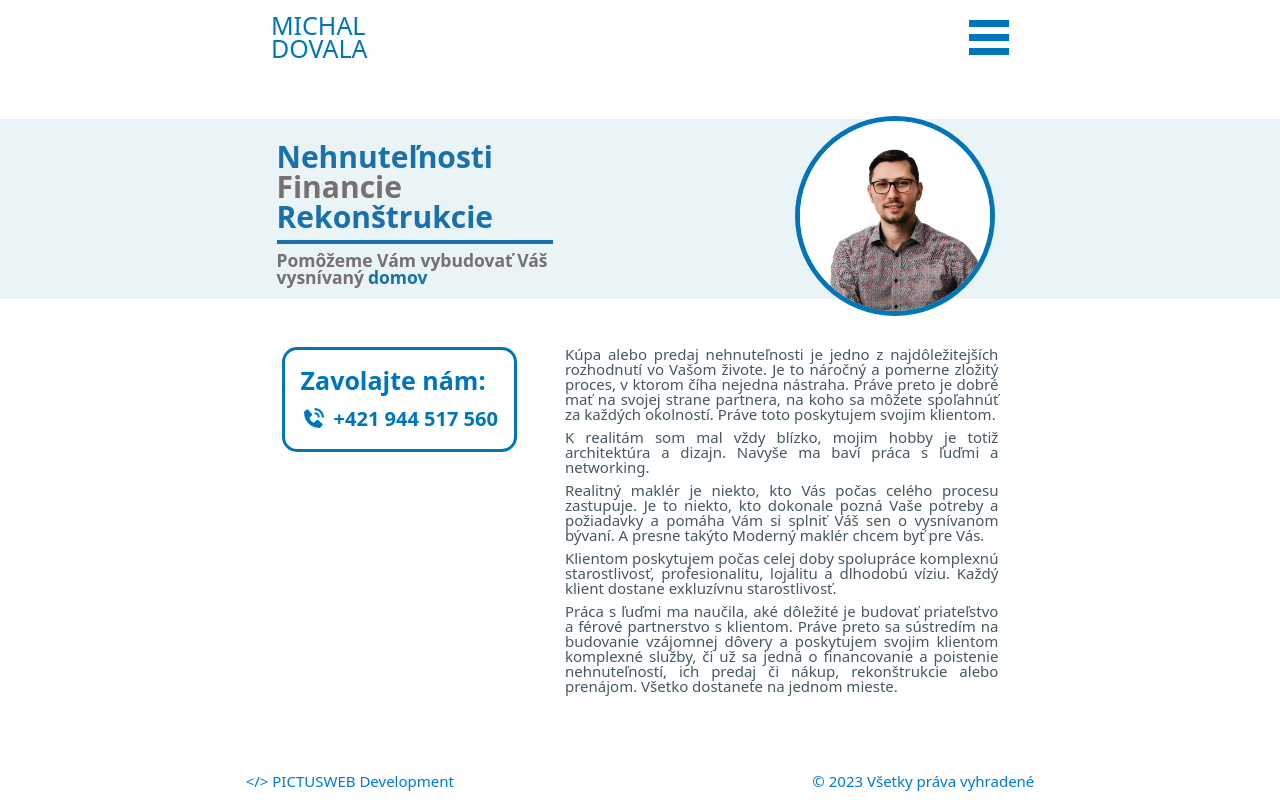
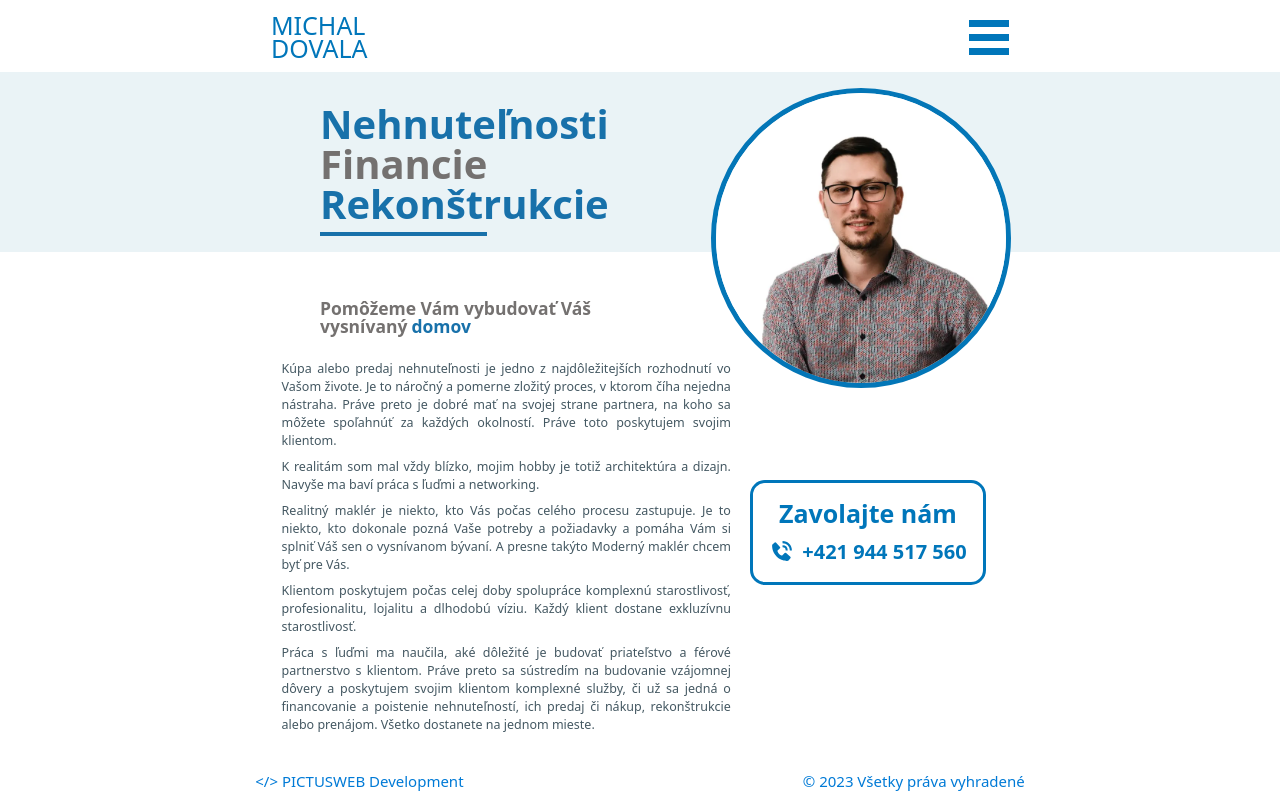
Before and after one commit to pkvarg/findoktor, a React (Vite) app: page /about in a window 1280 px wide. Built offline with nearby package versions, Linux system fonts and the light colour scheme.

Commit message:
about new

```diff
--- a/src/components/Footer.jsx
+++ b/src/components/Footer.jsx
@@ -16,7 +16,7 @@ const Footer = () => {
         className={
           path === '/'
             ? 'mt-8 flex flex-row items-center justify-center gap-[15%] text-[10px] text-[#007ad6] md:gap-[35%] lg:mt-8 lg:gap-[25%] lg:text-[15px] xl:gap-[26%] 2xl:gap-[30%]'
-            : 'mt-8 flex flex-row items-center justify-center gap-[15%] text-[10px] text-[#007ad6] md:gap-[35%] lg:mt-8 lg:gap-[28%]  lg:text-[15px] xl:gap-[28%] 2xl:gap-[30%]'
+            : 'mt-8 flex flex-row items-center justify-center gap-[15%] text-[10px] text-[#007ad6] md:gap-[35%] lg:mt-8 lg:gap-[28%]  lg:text-[15px] xl:gap-[26.5%] 2xl:gap-[30%]'
         }
       >
         <a
--- a/src/components/calculator/Component15.jsx
+++ b/src/components/calculator/Component15.jsx
@@ -79,7 +79,7 @@ const Component15 = ({
           //onClick={onNext}
           className="h-10 rounded-[35px] border-2 border-[#0076ba] px-7 py-0 text-[15px] font-bold uppercase hover:border-2 hover:border-[#03065f] lg:h-10 lg:px-7 lg:py-2 lg:text-[15px]"
         >
-          {isLoading ? 'pracujem...' : 'Ďalej'}
+          {isLoading ? 'odosielam...' : 'Ďalej'}
         </button>
       </div>
     </div>
--- a/src/pages/About.jsx
+++ b/src/pages/About.jsx
@@ -7,54 +7,38 @@ const Footer = lazy(() => import('./../components/Footer'));
 
 const About = () => {
   return (
-    <div className="relative flex h-[1200px]  grid-rows-3 flex-col  lg:grid lg:h-screen">
+    <div className="relative flex h-[1100px] grid-rows-3 flex-col  lg:grid lg:h-screen">
       <div className="h-[min-content]">
         <CalcNavbar />
       </div>
-      <div className="z-10 h-auto flex-1 lg:h-[100%]">
-        <div className="relative mt-2 h-[165px] bg-[#eaf3f6] lg:-mt-[13.5%] lg:h-[180px] xl:-mt-[11.5%] 2xl:-mt-[12%]">
-          <div className="mx-1 flex flex-col justify-center gap-0 pt-[3%] lg:mx-0 lg:flex-row lg:gap-[20%] xl:gap-[20%] 2xl:gap-[28%]">
-            <div className="">
-              <div className="ml-1 mt-6 text-[25px] font-semibold leading-[22.5px] text-[#1871aa] lg:-mt-4 lg:ml-0 lg:text-[30px] lg:leading-[30px]">
-                <p className="">Nehnuteľnosti</p>
-                <p className="text-[#747170]">Financie</p>
-                <p className="">Rekonštrukcie</p>
-                <div className="my-2 h-[4px] w-[42%] bg-[#1871aa] lg:w-[102%]"></div>
-                <p className="text-[17.5px] leading-[17.5px] text-[#747170]">
-                  Pomôžeme Vám vybudovať Váš <br /> vysnívaný
-                  <span className="ml-1 text-[#1871aa]">domov</span>
-                </p>
-              </div>
+      <div className="z-10 flex h-auto flex-col">
+        <div className="absolute top-[5%] w-[100%] lg:top-[9%]">
+          <div className="relative h-[165px] bg-[#eaf3f6] lg:h-[180px]">
+            <div className="absolute left-2 pt-8 text-[25px] font-bold leading-[22.5px] text-[#1871aa] lg:left-[25%] lg:text-[40px] lg:leading-[40px]">
+              <p className="">Nehnuteľnosti</p>
+              <p className="text-[#747170]">Financie</p>
+              <p className="">Rekonštrukcie</p>
+              <div className="my-2 h-[4px] w-[52%] bg-[#1871aa] lg:w-[58%]"></div>
             </div>
-            <div className="absolute right-2 top-7 w-auto rounded-full border-[4px] border-[#0376b7] lg:relative  lg:-mt-[70px] lg:w-auto lg:border-[5px]">
+
+            <div className="absolute right-2 top-1 w-auto rounded-full border-[4px] border-[#0376b7] lg:right-[21%] lg:top-4 lg:w-auto lg:border-[5px]">
               <img
-                className="h-[110px] w-[110px] rounded-full lg:h-[190px] lg:w-[190px]"
+                className="h-[150px] w-[150px] rounded-full lg:h-[290px] lg:w-[290px]"
                 src="about.webp"
                 alt="dovala"
               />
             </div>
           </div>
         </div>
-        <div className="mx-[22%] mt-[45%] hidden gap-12 lg:mt-12 lg:flex lg:flex-row 2xl:mx-[24%] 2xl:mt-32">
-          <div>
-            <p
-              id="phone"
-              onClick={() => showContact('phone')}
-              className="flex w-max flex-col items-start gap-2 rounded-[30px] border-[3px] border-[#0076ba] px-4 py-4 text-[20px]  font-bold leading-[20px] text-[#0076ba] lg:rounded-[15px] lg:text-[25px] lg:leading-[29.5px]
-          "
-            >
-              <a className="" href="tel:+421944517560">
-                Zavolajte nám:
-              </a>
-              <div className="flex flex-row items-center gap-2">
-                <BiSolidPhoneCall />
-                <a className="text-[20px]" href="tel:+421944517560">
-                  +421 944 517 560
-                </a>
-              </div>
-            </p>
-          </div>
-          <div className="ml-6 mr-6 text-justify text-[15px] leading-[15px] text-[#445862] lg:ml-0 lg:mr-0">
+        <div className="absolute left-2 top-[22.5%] lg:left-[25%] lg:top-[37.5%]">
+          <p className="text-[17.5px] font-semibold leading-[17.5px] text-[#747170]">
+            Pomôžeme Vám vybudovať Váš <br /> vysnívaný
+            <span className="ml-1 text-[#1871aa]">domov</span>
+          </p>
+        </div>
+
+        <div className="absolute left-2 top-[27.5%] lg:left-[22%] lg:top-[45%] 2xl:left-[23%]">
+          <div className="mr-2 text-justify text-[15px] leading-[18px] text-[#445862] lg:mr-0 lg:w-[45%] lg:text-[12.5px]">
             <p>
               Kúpa alebo predaj nehnuteľnosti je jedno z najdôležitejších
               rozhodnutí vo Vašom živote. Je to náročný a pomerne zložitý
@@ -89,9 +73,26 @@ const About = () => {
           </div>
         </div>
 
+        <div className="absolute right-[23%] top-[80%] lg:top-[60%]">
+          <p
+            id="phone"
+            onClick={() => showContact('phone')}
+            className="flex w-max flex-col items-center gap-2 rounded-[30px] border-[3px] border-[#0076ba] px-4 py-4 text-[20px]  font-bold leading-[20px] text-[#0076ba] lg:rounded-[15px] lg:text-[25px] lg:leading-[29.5px]
+          "
+          >
+            <a href="tel:+421944517560">Zavolajte nám</a>
+            <div className="flex flex-row items-center gap-2">
+              <BiSolidPhoneCall />
+              <a className="text-[20px]" href="tel:+421944517560">
+                +421 944 517 560
+              </a>
+            </div>
+          </p>
+        </div>
+
         {/* mobile only */}
 
-        <div className="mx-2 flex flex-col gap-12 lg:hidden">
+        {/* <div className="mx-2 flex flex-col gap-12 lg:hidden">
           <div className="mt-4 text-justify text-[20px] leading-[20px] text-[#445862]">
             <p>
               Kúpa alebo predaj nehnuteľnosti je jedno z najdôležitejších
@@ -144,7 +145,7 @@ const About = () => {
               </div>
             </p>
           </div>
-        </div>
+        </div> */}
 
         <div className="z-0 h-[min-content]">
           <Footer />
```
